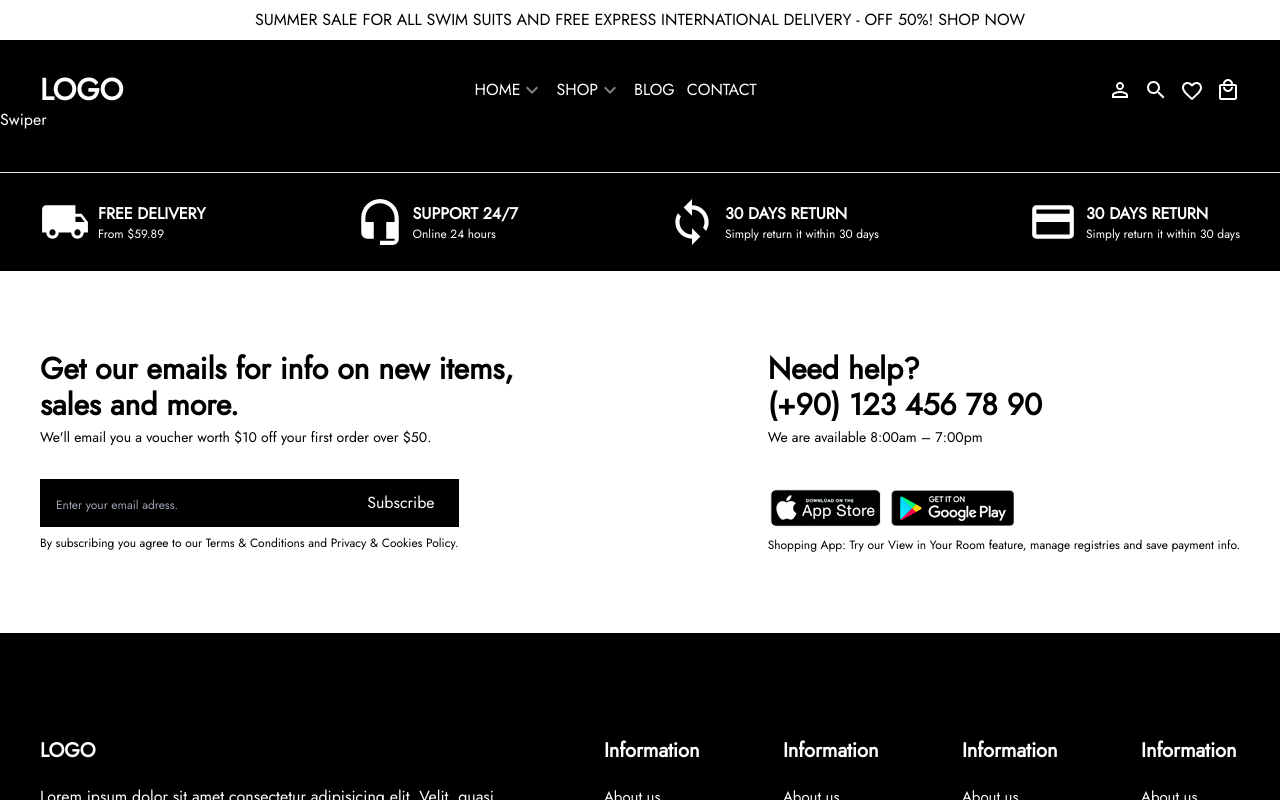
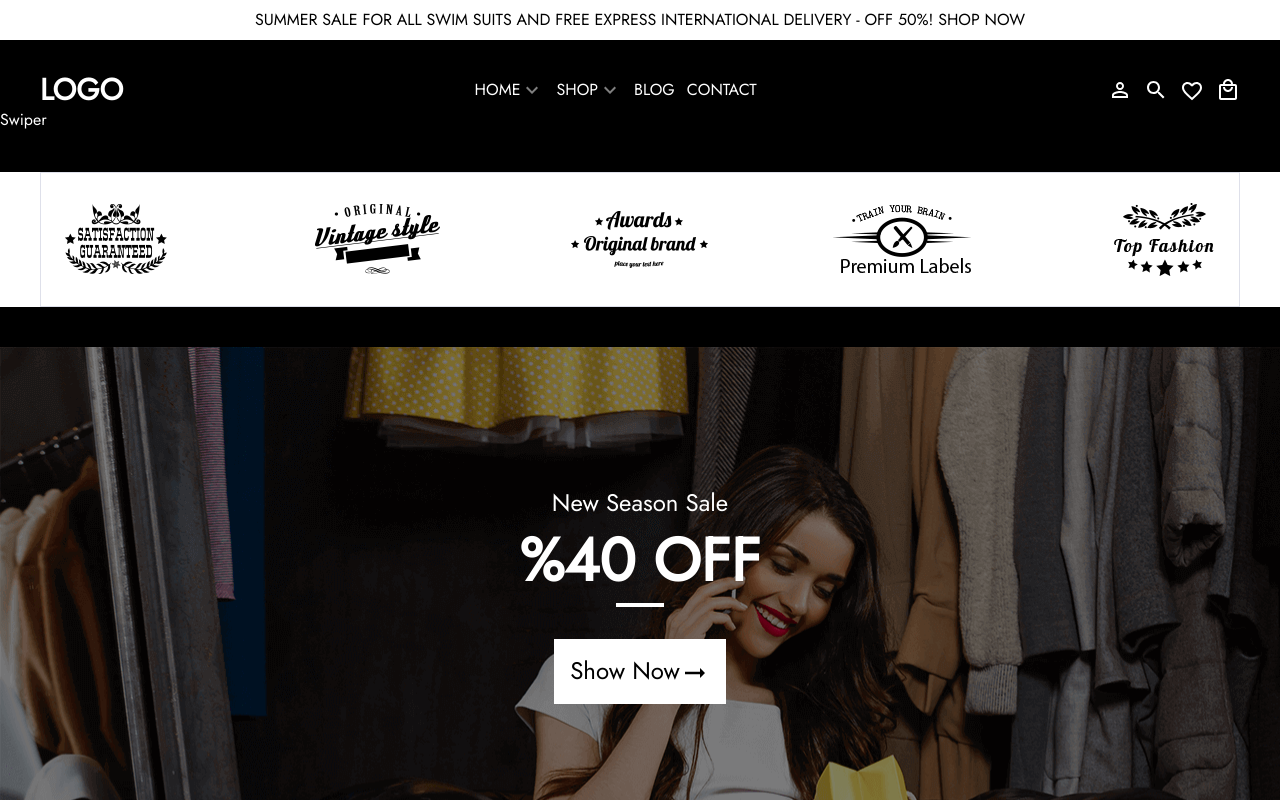
Before and after one commit to Berkanttumer/React_Projects, a React (Vite) app in the folder E-Commerce/: page / in a window 1280 px wide. Shown: the top 800 px of the page. Built offline with nearby package versions, Linux system fonts and the light colour scheme.

Commit message:
Campaign and brands have been added for home page

```diff
--- /dev/null
+++ b/E-Commerce/src/components/layouts/Brands.jsx
@@ -0,0 +1,44 @@
+import React from 'react';
+import Brand1 from '../../assets/img/brands/brand1.png';
+import Brand2 from '../../assets/img/brands/brand2.png';
+import Brand3 from '../../assets/img/brands/brand3.png';
+import Brand4 from '../../assets/img/brands/brand4.png';
+import Brand5 from '../../assets/img/brands/brand5.png';
+
+const Brands = () => {
+  return (
+    <section className="brands mt-10 mb-10 bg-white">
+      <div className="container ">
+        <ul className="flex justify-between items-center brand-list">
+          <li>
+            <a href="">
+              <img src={Brand1} alt="" />
+            </a>
+          </li>
+          <li>
+            <a href="">
+              <img src={Brand2} alt="" />
+            </a>
+          </li>
+          <li>
+            <a href="">
+              <img src={Brand3} alt="" />
+            </a>
+          </li>
+          <li>
+            <a href="">
+              <img src={Brand4} alt="" />
+            </a>
+          </li>
+          <li>
+            <a href="">
+              <img src={Brand5} alt="" />
+            </a>
+          </li>
+        </ul>
+      </div>
+    </section>
+  );
+};
+
+export default Brands;
--- /dev/null
+++ b/E-Commerce/src/components/layouts/Campaign.jsx
@@ -0,0 +1,22 @@
+import React from 'react';
+import ArrowRightAltIcon from '@mui/icons-material/ArrowRightAlt';
+
+const Campaign = () => {
+  return (
+    <section className="campaign">
+      <div className="container">
+        <div className="flex items-center justify-center flex-col gap-3">
+          <h3 className="text-2xl"> New Season Sale</h3>
+          <strong className="text-6xl">%40 OFF</strong>
+          <span className="border-2 border-white border-solid w-12"></span>
+          <button className="p-4 text-2xl bg-white text-black mt-5 mb-5 ">
+            Show Now
+            <ArrowRightAltIcon sx={{ fontSize: 30 }} />
+          </button>
+        </div>
+      </div>
+    </section>
+  );
+};
+
+export default Campaign;
--- a/E-Commerce/src/components/pages/Home.jsx
+++ b/E-Commerce/src/components/pages/Home.jsx
@@ -1,11 +1,15 @@
 import React from 'react';
 import Swiper from '../layouts/Swiper';
 import Policy from '../layouts/Policy';
+import Campaign from '../layouts/Campaign';
+import Brands from '../layouts/Brands';
 
 const Home = () => {
   return (
     <>
       <Swiper />
+      <Brands />
+      <Campaign />
       <Policy />
     </>
   );
--- a/E-Commerce/src/index.css
+++ b/E-Commerce/src/index.css
@@ -34,6 +34,17 @@ footer {
   min-height: 100vh;
 }
 
+/* Brands */
+.brand-list {
+  border: 1px solid #dee0ea;
+  padding: 30px 5px;
+}
+
+.brand-list li a:hover {
+  opacity: 0.4;
+  transition: 0.2 ease opacity;
+}
+
 .links-col a {
   font-size: 15px;
 }
@@ -45,3 +56,13 @@ footer {
 input::-webkit-input-placeholder {
   font-size: 12px;
 }
+
+.campaign {
+  background-image: url('assets/img/single-campaign.png');
+  padding: 140px 15px;
+  margin-bottom: 30px;
+  display: flex;
+  align-items: center;
+  justify-content: center;
+  background-attachment: fixed;
+}
```
